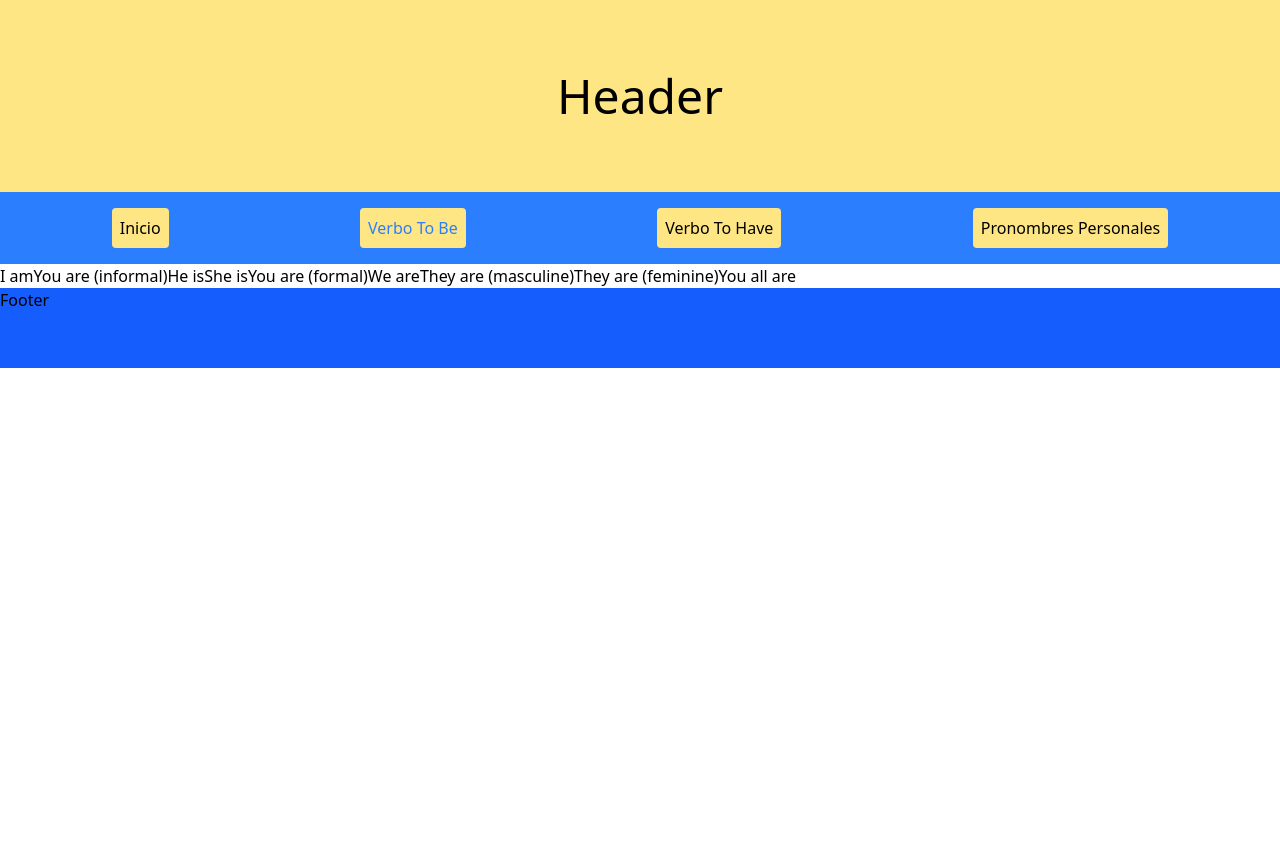
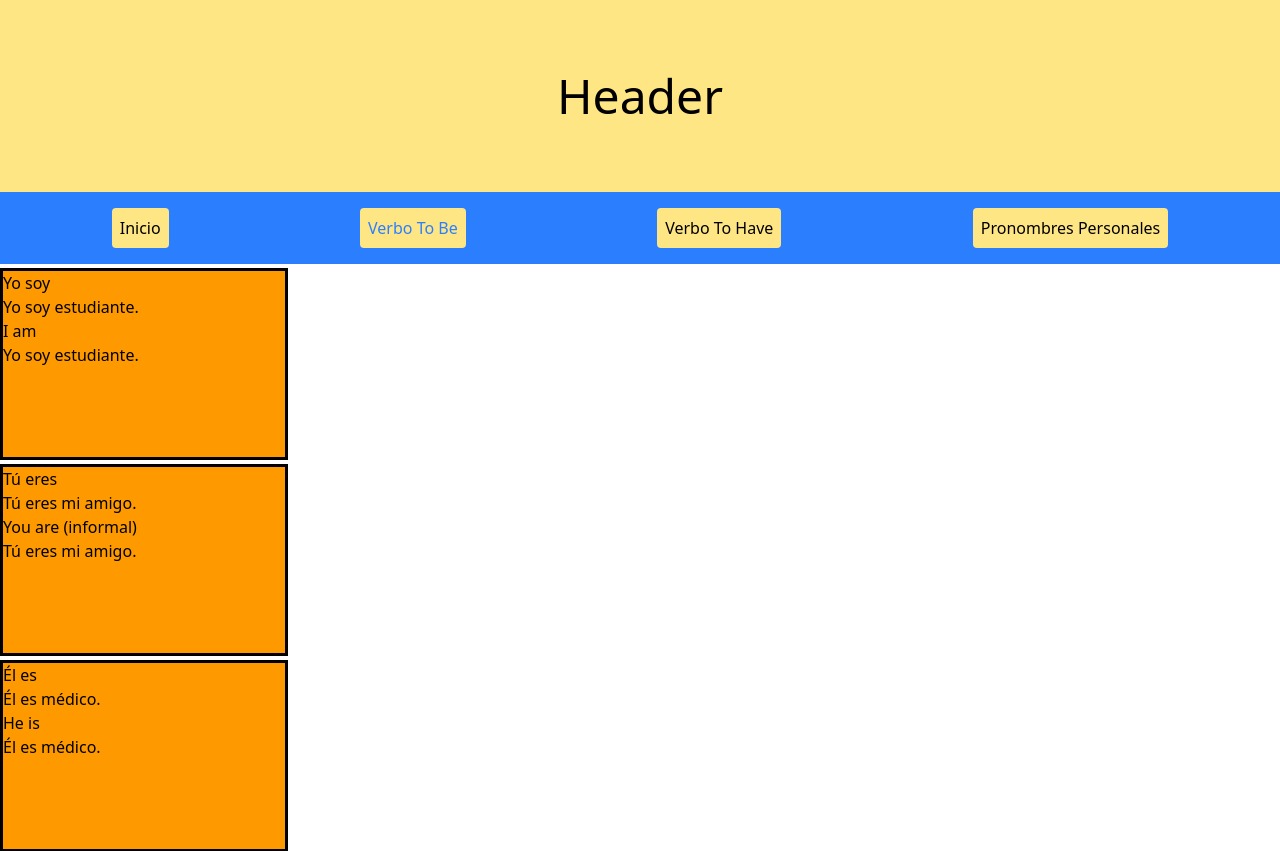
Before and after one commit to juancmdev/learning-cards-moduleJS, a React (Vite) app: page /VerbToBe in a window 1280 px wide. Shown: the top 851 px of the page. Before the commit the page ends 800 px from the top, so only its background shows below. Built offline with nearby package versions, Linux system fonts and the light colour scheme.

Commit message:
Update VerbToBe.jsx

```diff
--- a/src/pages/VerbToBe.jsx
+++ b/src/pages/VerbToBe.jsx
@@ -48,6 +48,15 @@ const tobeDb = [
 
 export default function VerbToBe() {
   return (<>
-    {tobeDb.map((item, index) => item.back)}
+    {tobeDb.map((item, index) => (<div key={index} className="w-72 h-48 mt-1 bg-amber-500 border-3 border-black-500">
+      <div className="card-front">
+        <h2>{item.front}</h2>
+        <p>{item.example}</p>
+      </div>
+      <div className="card-back">
+        <h2>{item.back}</h2>
+        <p>{item.example}</p>
+      </div>
+    </div>))}
   </>);
 }
```
